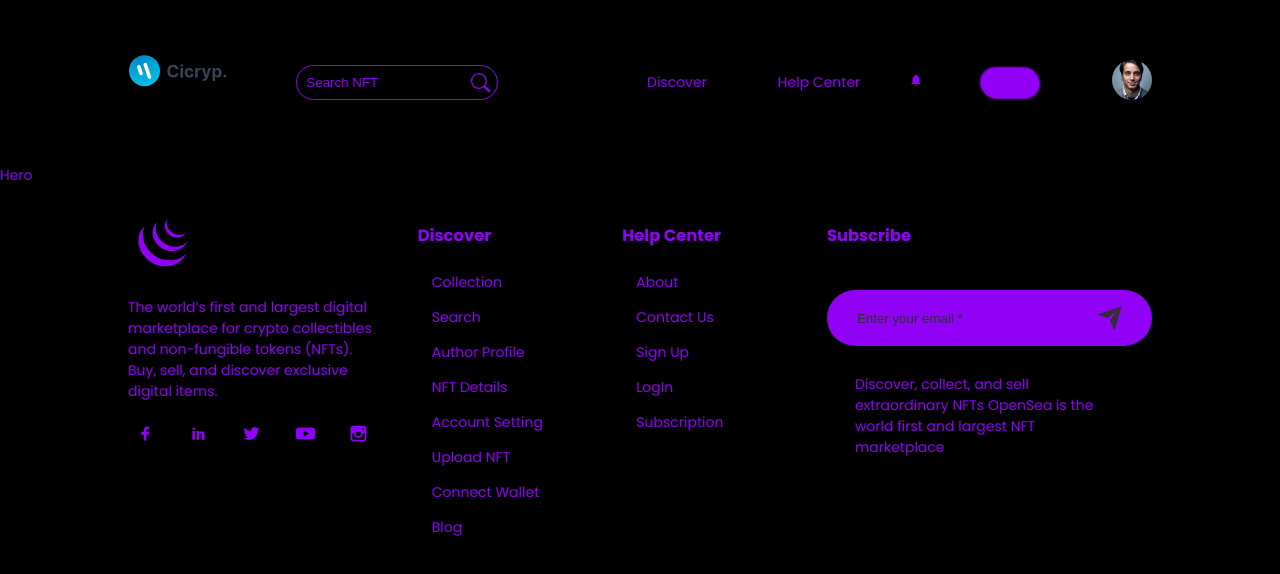
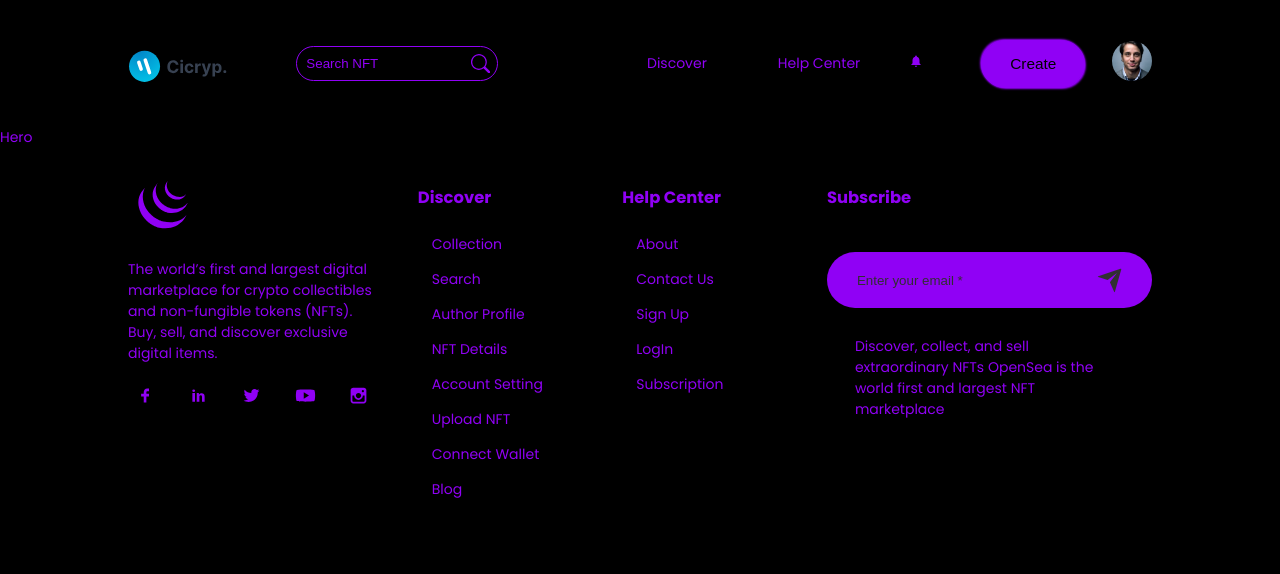
Before and after one commit to gregory-pet-projects/-marketplace-nft-frontend, a Next.js app: page / in a window 1280 px wide. Shown: the top 574 px of the page. Built offline with nearby package versions, Linux system fonts and the light colour scheme.

Commit message:
fixed logo styles in navbar

```diff
--- a/components/NavBar/NavBar.jsx
+++ b/components/NavBar/NavBar.jsx
@@ -73,12 +73,7 @@ const NavBar = () => {
         {/* LEFT SECTION */}
         <div className={Style.navbar_container_left}>
           <div className={Style.logo}>
-            <Image
-              src={images.logo}
-              alt="NFT Market place"
-              width={100}
-              height={100}
-            />
+            <Image src={images.logo} alt="NFT Market place" />
           </div>
           <div className={Style.navbar_container_left_box_input}>
             <div className={Style.navbar_container_left_box_input_box}>
@@ -118,7 +113,7 @@ const NavBar = () => {
 
           {/* CREATE BUTTON SECTION */}
           <div className={Style.navbar_container_right_button}>
-            <Button text="Create" />
+            <Button btnName="Create" />
           </div>
 
           {/* USER PROFILE */}
--- a/components/NavBar/NavBar.module.css
+++ b/components/NavBar/NavBar.module.css
@@ -26,6 +26,10 @@
 .logo{
   color: var(--icons-color);
   font-size: 4rem;
+}
+.logo img{
+    width: 100px;
+    height: fit-content;
 }
 
 .navbar_container_left_box_input_box{
```
